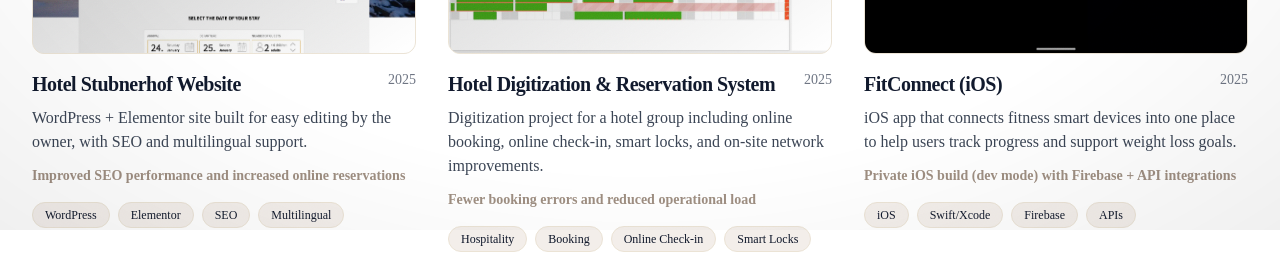
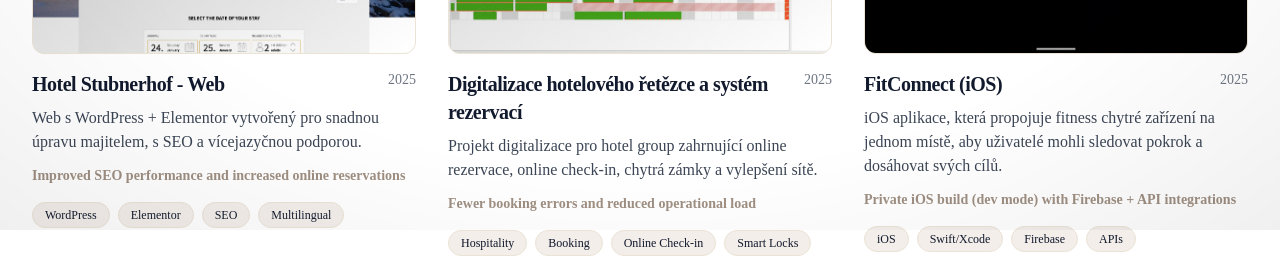
Before and after one commit to Honzassss/blik-studio, a Next.js app: page /projects in a window 1280 px wide. Shown: the part 570-827 px from the top of the page. Built offline with nearby package versions, Linux system fonts and the light colour scheme; no server answers.

Commit message:
Make project titles and descriptions fully bilingual - translate dynamically based on language selection

```diff
--- a/components/ProjectCard.tsx
+++ b/components/ProjectCard.tsx
@@ -5,6 +5,7 @@
 import Image from 'next/image'
 import { ExternalLink, Github } from 'lucide-react'
 import { Project } from '@/lib/projects'
+import { useI18n } from '@/lib/i18n'
 
 interface ProjectCardProps {
   project: Project
@@ -12,6 +13,7 @@
 }
 
 export default function ProjectCard({ project, index = 0 }: ProjectCardProps) {
+  const { t } = useI18n()
   return (
     <motion.div
       initial={{ opacity: 0, y: 20 }}
@@ -64,7 +66,7 @@
         <div>
           <div className="flex items-start justify-between mb-2">
             <h3 className="text-xl font-semibold group-hover:text-primary-600 transition-colors">
-              {project.title}
+              {t.projects?.items?.[project.slug as keyof typeof t.projects.items]?.title || project.title}
             </h3>
             <span className="text-sm text-gray-500 dark:text-gray-300">
               {project.year}
@@ -72,7 +74,7 @@
           </div>
 
           <p className="text-gray-700 dark:text-gray-200 mb-3">
-            {project.description}
+            {t.projects?.items?.[project.slug as keyof typeof t.projects.items]?.description || project.description}
           </p>
 
           <div className="flex items-center gap-2 mb-4">
--- a/components/ProjectGallery.tsx
+++ b/components/ProjectGallery.tsx
@@ -77,10 +77,10 @@
               >
                 <div className="flex-1">
                   <h3 className="text-2xl md:text-3xl font-bold group-hover:translate-x-2 transition-transform">
-                    {project.title}
+                    {t.projects?.items?.[project.slug as keyof typeof t.projects.items]?.title || project.title}
                   </h3>
                   <p className="text-gray-600 dark:text-gray-300 mt-2">
-                    {project.description}
+                    {t.projects?.items?.[project.slug as keyof typeof t.projects.items]?.description || project.description}
                   </p>
                 </div>
                 <div className="flex items-center gap-6 ml-8">
@@ -125,7 +125,7 @@
               />
               <div className="absolute inset-0 bg-gradient-to-t from-black/60 via-transparent to-transparent" />
               <div className="absolute bottom-4 left-4 right-4">
-                <p className="text-white text-sm font-semibold">{hoveredProject.title}</p>
+                <p className="text-white text-sm font-semibold">{t.projects?.items?.[hoveredProject.slug as keyof typeof t.projects.items]?.title || hoveredProject.title}</p>
                 <p className="text-white/80 text-xs mt-1">{hoveredProject.outcome}</p>
               </div>
             </motion.div>
@@ -158,9 +158,9 @@
                   </span>
                   <ArrowUpRight className="w-5 h-5 text-primary-600" />
                 </div>
-                <h3 className="text-xl font-bold mb-2">{project.title}</h3>
+                <h3 className="text-xl font-bold mb-2">{t.projects?.items?.[project.slug as keyof typeof t.projects.items]?.title || project.title}</h3>
                 <p className="text-sm text-gray-600 dark:text-gray-300 mb-4">
-                  {project.description}
+                  {t.projects?.items?.[project.slug as keyof typeof t.projects.items]?.description || project.description}
                 </p>
                 <div className="flex flex-wrap gap-2">
                   {project.tags.slice(0, 3).map((tag) => (
```
